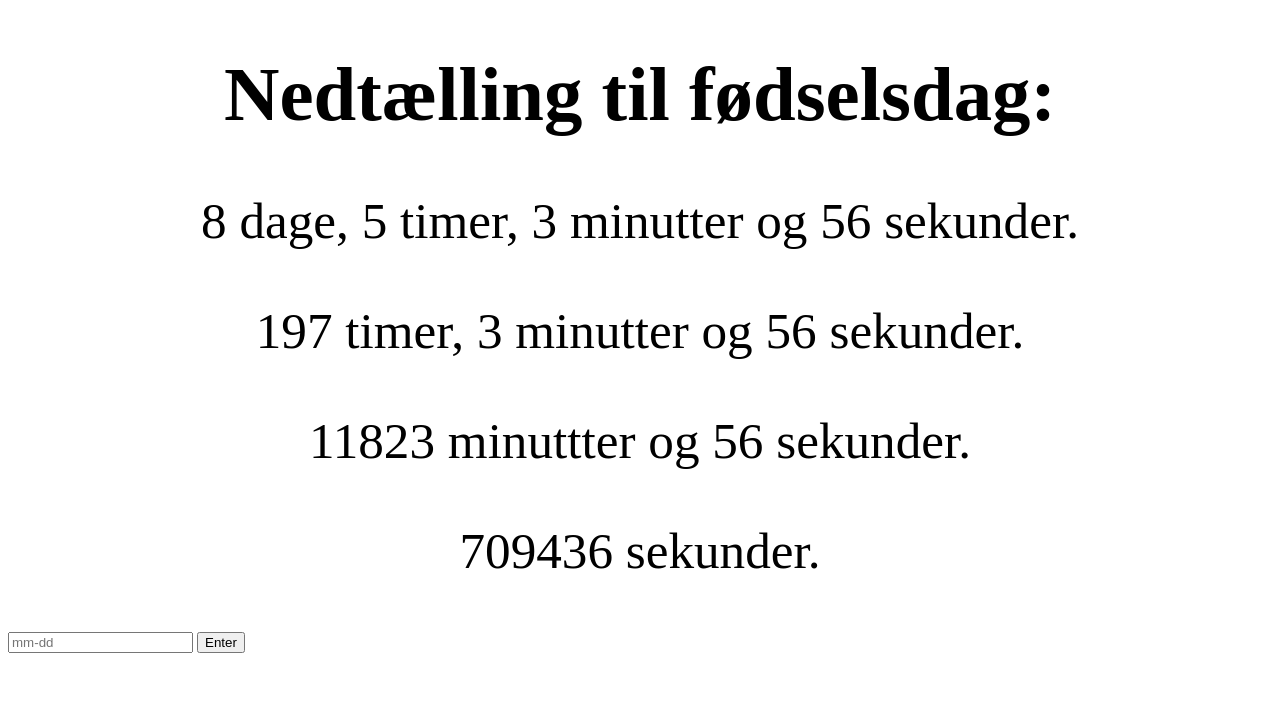
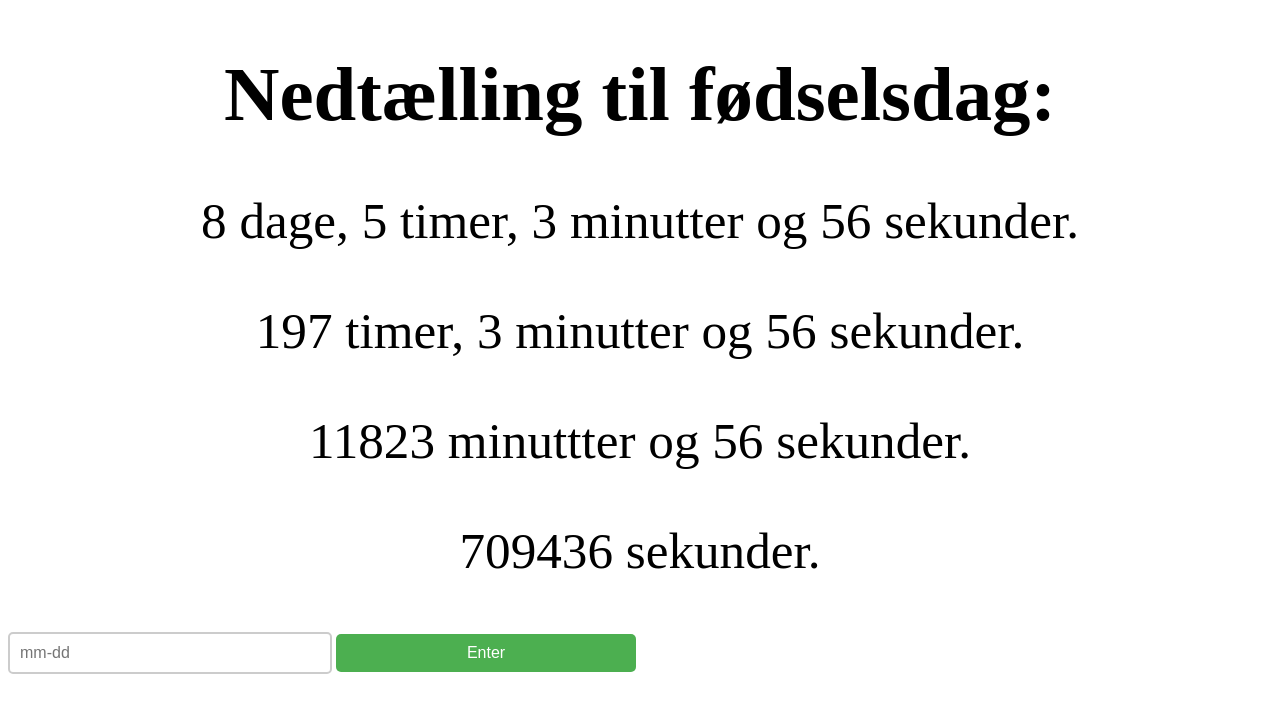
Before and after one commit to Erikkanmad/First-website, a plain HTML site: page index.html in a window 1280 px wide. Drawn offline with Linux system fonts and the light colour scheme.

Commit message:
Update appearance.css

```diff
--- a/appearance.css
+++ b/appearance.css
@@ -8,3 +8,31 @@
         font-size: 4vw;
         margin: 2;
     }
+    input {
+    width: 80%;
+    max-width: 300px;
+    padding: 10px;
+    font-size: 1rem;
+    border: 2px solid #ccc;
+    border-radius: 5px;
+    outline: none;
+    transition: border 0.3s;
+}
+input:focus {
+    border-color: #4CAF50;
+}
+button {
+    width: 80%;
+    max-width: 300px;
+    padding: 10px;
+    font-size: 1rem;
+    background-color: #4CAF50;
+    color: white;
+    border: none;
+    border-radius: 5px;
+    cursor: pointer;
+    transition: background-color 0.3s;
+}
+button:hover {
+    background-color: #45a049;
+}
```
